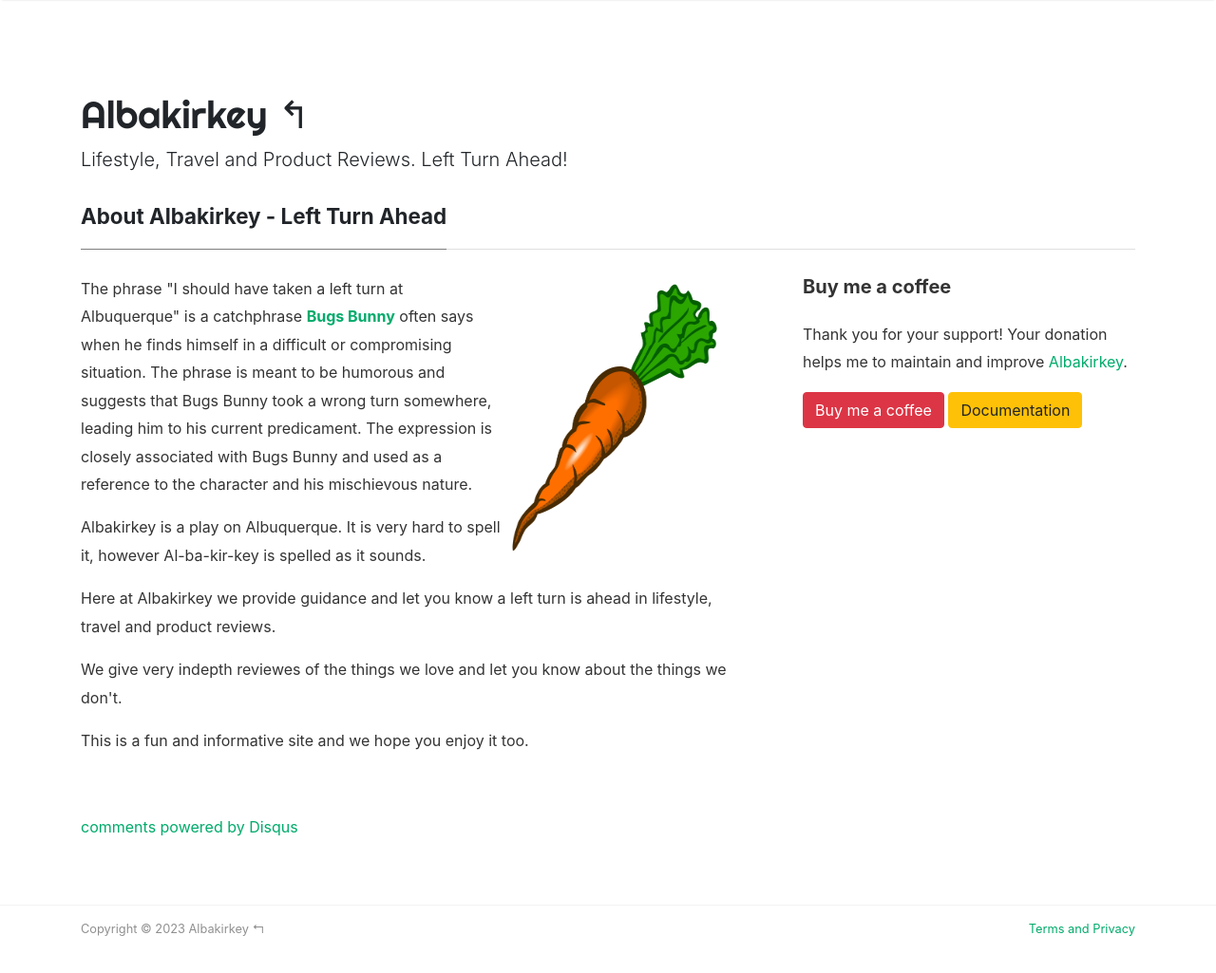
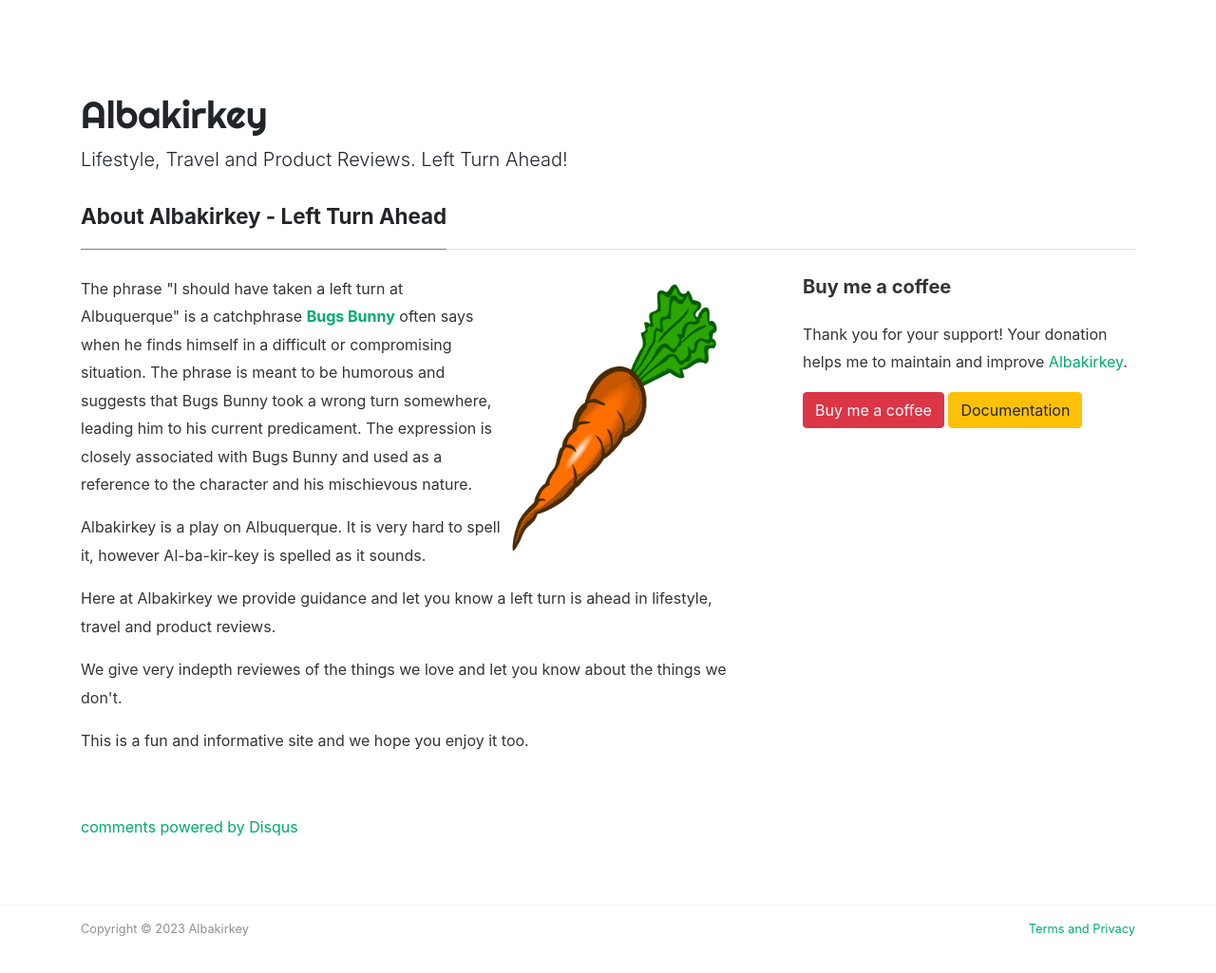
Before and after one commit to zombiedogz/albakirkey, a Jekyll site: the page built from _pages/about.md, in a window 1280 px wide and 1063 px high. Shown: the top 1025 px of the window at 95% size. Built offline with Jekyll 4.4.1, drawn with Linux system fonts in a browser that asks for light colours; nearby versions of some CDN libraries; comment, search, counter and statistics services are not loaded.

Commit message:
adjusted logo

```diff
--- a/_config.yml
+++ b/_config.yml
@@ -1,8 +1,8 @@
 # Site
-name: "Albakirkey ↰"
-title: "Albakirkey ↰"
+name: "Albakirkey"
+title: "⮢ Albakirkey"
 description: "Lifestyle, Travel and Product Reviews. Left Turn Ahead!"
-logo: 'assets/images/logo1.png'
+logo: 'assets/images/logo.png'
 favicon: 'albakirkey/assets/images/logo.png'
 baseurl: /albakirkey
 google_analytics: ''
```
